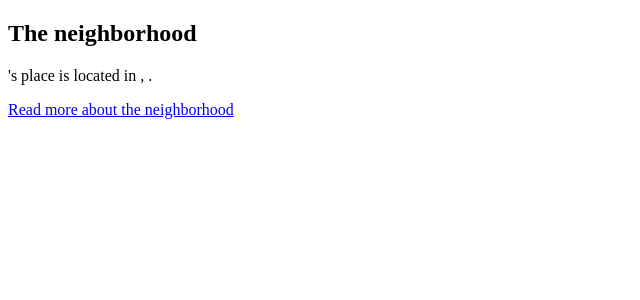
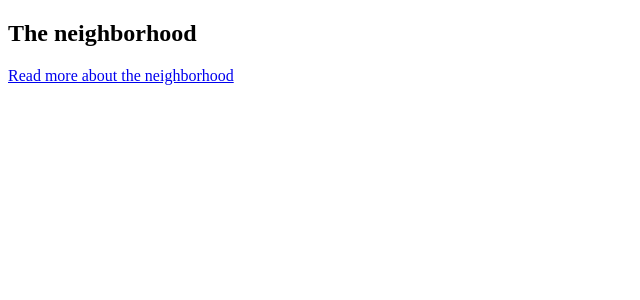
Before and after one commit to TheCapsuleCorp/CapBnB-neighborhoods-service, a React app: page / in a window 1280 px wide. Shown: the top 300 px of the page, without its empty margins (0-640 px from the left). Built offline with nearby package versions, Linux system fonts and the light colour scheme; the HTML template or start-up script is replaced by a standard one.

Commit message:
Refactor App component. Details component renders properly. Code Review changes made.

```diff
--- a/client/src/components/App.jsx
+++ b/client/src/components/App.jsx
@@ -16,17 +16,12 @@ class App extends React.Component {
 
   componentDidMount() {
 
-
-
   };
 
   render() {
     return (
       <div className="App">
         <h2>The neighborhood</h2>
-        <p className="description">{this.state.name}'s place is located in {this.state.city}, {this.state.country}.</p>
-        <p>{this.state.description}</p>
-        <p>{this.state.gettingAround}</p>
         <Details guidbookId={this.state.guidebookId} />
       </div>
     );
```
